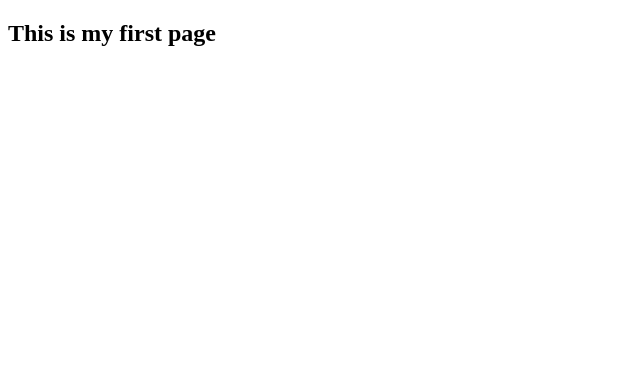
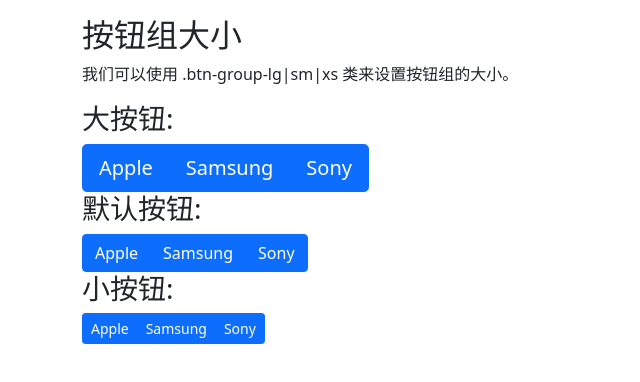
Before and after one commit to book766/book766.GitHub.io, a plain HTML site: page index.html in a window 1280 px wide. Shown: the whole page, without its empty margins (0-640 px from the left). Drawn offline with nearby package versions, Linux system fonts and the light colour scheme.

Commit message:
Update index.html

```diff
--- a/index.html
+++ b/index.html
@@ -1,13 +1,36 @@
 <!DOCTYPE html>
-<html lang="en">
+<html>
 <head>
-    <meta charset="UTF-8">
-    <meta http-equiv="X-UA-Compatible" content="IE=edge">
-    <meta name="viewport" content="width=device-width, initial-scale=1.0">
-    <link rel="stylesheet" href="styles.css">
-    <title>First Page</title>
+  <title>Bootstrap5 实例</title>
+  <meta charset="utf-8">
+  <meta name="viewport" content="width=device-width, initial-scale=1">
+  <link href="https://cdn.staticfile.org/twitter-bootstrap/5.1.1/css/bootstrap.min.css" rel="stylesheet">
+  <script src="https://cdn.staticfile.org/twitter-bootstrap/5.1.1/js/bootstrap.bundle.min.js"></script>
 </head>
 <body>
-    <h2>This is my first page</h2>
+
+<div class="container mt-3">
+  <h2>按钮组大小</h2>
+  <p>我们可以使用 .btn-group-lg|sm|xs 类来设置按钮组的大小。</p>
+  <h3>大按钮:</h3>
+  <div class="btn-group btn-group-lg">
+    <button type="button" class="btn btn-primary">Apple</button>
+    <button type="button" class="btn btn-primary">Samsung</button>
+    <button type="button" class="btn btn-primary">Sony</button>
+  </div>
+  <h3>默认按钮:</h3>
+  <div class="btn-group">
+    <button type="button" class="btn btn-primary">Apple</button>
+    <button type="button" class="btn btn-primary">Samsung</button>
+    <button type="button" class="btn btn-primary">Sony</button>
+  </div>
+  <h3>小按钮:</h3>
+  <div class="btn-group btn-group-sm">
+    <button type="button" class="btn btn-primary">Apple</button>
+    <button type="button" class="btn btn-primary">Samsung</button>
+    <button type="button" class="btn btn-primary">Sony</button>
+  </div>
+</div>
+
 </body>
 </html>
```
